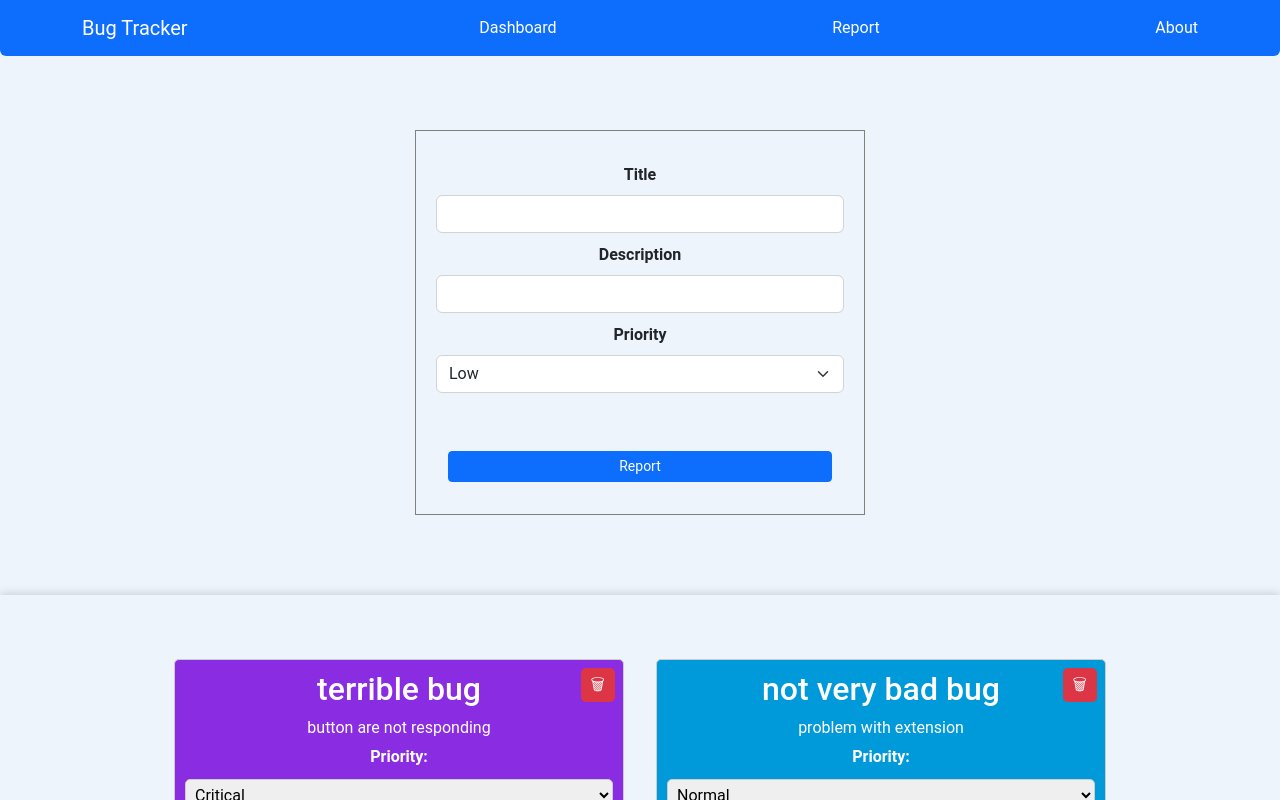
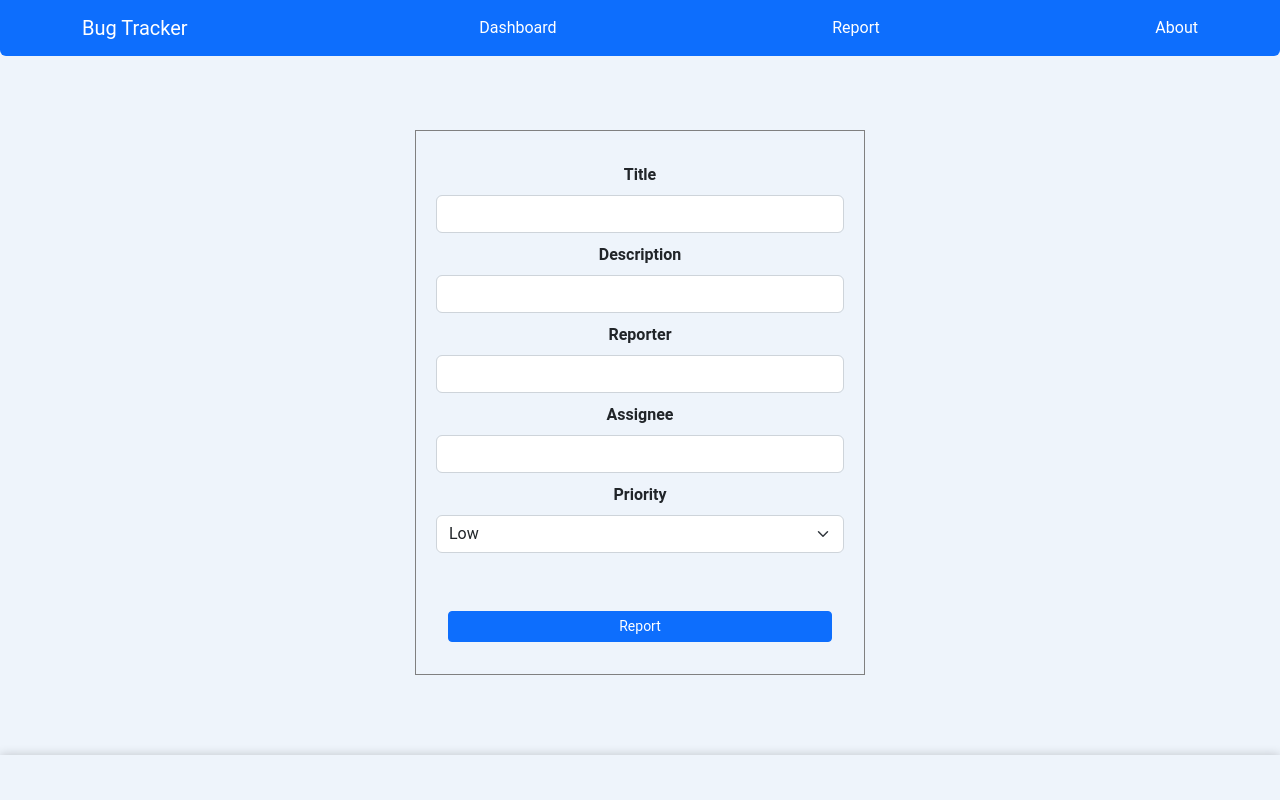
Before and after one commit to rezan83/bug-tracker, a React (Create React App) app: page /report in a window 1280 px wide. Shown: the top 800 px of the page. Built offline with nearby package versions, Linux system fonts and the light colour scheme.

Commit message:
add reporter, assignee and ability to edit assignee

```diff
--- a/src/App.js
+++ b/src/App.js
@@ -3,19 +3,20 @@ import { Routes, Route } from 'react-router-dom';
 import BugsList from './components/BugsList/BugsList';
 import BugForm from './components/BugForm';
 
-import BugsPeriorityPie from './components/BugsPriorityPie';
-import BugsSolvedPie from './components/BugsSolvedPie';
+import BugsPeriorityPie from './components/Charts/BugsPriorityPie';
+import BugsSolvedPie from './components/Charts/BugsSolvedPie';
 import Charts from './components/Charts';
 import { bugsData } from './bugsData';
 import NavBar from './components/NavBar/NavBar';
 import { usePopulateCharts } from './hooks/usePopulateCharts';
-import { useFetchAllBugs } from './hooks/useFetchAllBugs';
+// import { useFetchAllBugs } from './hooks/useFetchAllBugs';
 //the Issues is going to load when we click on a btn , I made it here just to see the style
 function App() {
  ;
   const [bugsDataSate, setBugsDataSate] = useState([]);
   useEffect(() => {
     setBugsDataSate(bugsData);
+
   }, []);
   // const { fetchingState, setBugsDataSate, bugsDataSate } = useFetchAllBugs();
   const { priorityData, solvedData } = usePopulateCharts(bugsDataSate);
@@ -27,6 +28,7 @@ function App() {
   };
   return (
     <div className="App">
+      {console.log(bugsDataSate)}
       <header className="App-header">
         <NavBar />
       </header>
--- a/src/bugsData.js
+++ b/src/bugsData.js
@@ -4,139 +4,179 @@ export const bugsData = [
       "title": "terrible bug",
       "description": "button are not responding",
       "solved": false,
-      "priority": 3
+      "priority": 3,
+      "assignee": "batman",
+      "reporter": "superman"
     },
     {
       "id": 2,
       "title": "not very bad bug",
       "description": "problem with extension",
       "solved": false,
-      "priority": 2
+      "priority": 2,
+      "assignee": "batman",
+      "reporter": "batman"
     },
     {
       "id": 3,
       "title": "not important bug",
       "description": "problem with styling",
       "solved": false,
-      "priority": 1
+      "priority": 1,
+      "assignee": "superman",
+      "reporter": "robocop"
     },
     {
       "id": 4,
       "title": "terrible bug",
       "description": "button are not responding",
       "solved": true,
-      "priority": 3
+      "priority": 3,
+      "assignee": "batman",
+      "reporter": "superman"
     },
     {
       "id": 5,
       "title": "not very bad bug",
       "description": "problem with extension",
       "solved": false,
-      "priority": 2
+      "priority": 2,
+      "assignee": "batman",
+      "reporter": "batman"
     },
     {
       "id": 6,
       "title": "not important bug",
       "description": "problem with styling",
       "solved": false,
-      "priority": 1
+      "priority": 1,
+      "assignee": "superman",
+      "reporter": "robocop"
     },
     {
       "id": 7,
       "title": "terrible bug",
       "description": "button are not responding",
       "solved": true,
-      "priority": 3
+      "priority": 3,
+      "assignee": "batman",
+      "reporter": "superman"
     },
     {
       "id": 8,
       "title": "not very bad bug",
       "description": "problem with extension",
       "solved": false,
-      "priority": 2
+      "priority": 2,
+      "assignee": "batman",
+      "reporter": "batman"
     },
     {
       "id": 9,
       "title": "not important bug",
       "description": "problem with styling",
       "solved": false,
-      "priority": 1
+      "priority": 1,
+      "assignee": "superman",
+      "reporter": "robocop"
     },
     {
       "id": 10,
       "title": "terrible bug",
       "description": "button are not responding",
       "solved": false,
-      "priority": 3
+      "priority": 3,
+      "assignee": "batman",
+      "reporter": "superman"
     },
     {
       "id": 11,
       "title": "not very bad bug",
       "description": "problem with extension",
       "solved": false,
-      "priority": 2
+      "priority": 2,
+      "assignee": "batman",
+      "reporter": "batman"
     },
     {
       "id": 12,
       "title": "not important bug",
       "description": "problem with styling",
       "solved": false,
-      "priority": 1
+      "priority": 1,
+      "assignee": "superman",
+      "reporter": "robocop"
     },
     {
       "id": 13,
       "title": "terrible bug",
       "description": "button are not responding",
       "solved": false,
-      "priority": 3
+      "priority": 3,
+      "assignee": "batman",
+      "reporter": "superman"
     },
     {
       "id": 14,
       "title": "not very bad bug",
       "description": "problem with extension",
       "solved": false,
-      "priority": 2
+      "priority": 2,
+      "assignee": "batman",
+      "reporter": "batman"
     },
     {
       "id": 15,
       "title": "not important bug",
       "description": "problem with styling",
       "solved": true,
-      "priority": 1
+      "priority": 1,
+      "assignee": "superman",
+      "reporter": "robocop"
     },
     {
       "id": 16,
       "title": "terrible bug",
       "description": "button are not responding",
       "solved": false,
-      "priority": 3
+      "priority": 3,
+      "assignee": "batman",
+      "reporter": "superman"
     },
     {
       "id": 17,
       "title": "not very bad bug",
       "description": "problem with extension",
       "solved": false,
-      "priority": 2
+      "priority": 2,
+      "assignee": "batman",
+      "reporter": "batman"
     },
     {
       "id": 18,
       "title": "not important bug",
       "description": "problem with styling",
       "solved": false,
-      "priority": 1
+      "priority": 1,
+      "assignee": "superman",
+      "reporter": "robocop"
     },
     {
       "id": 19,
       "title": "not very bad bug",
       "description": "problem with extension",
       "solved": true,
-      "priority": 2
+      "priority": 2,
+      "assignee": "batman",
+      "reporter": "batman"
     },
     {
       "id": 20,
       "title": "not important bug",
       "description": "problem with styling",
       "solved": false,
-      "priority": 1
+      "priority": 1,
+      "assignee": "superman",
+      "reporter": "robocop"
     }
   ]
--- a/src/components/BugForm/index.jsx
+++ b/src/components/BugForm/index.jsx
@@ -4,7 +4,7 @@ import Button from 'react-bootstrap/Button';
 import Form from 'react-bootstrap/Form';
 import Row from 'react-bootstrap/Row';
 import 'bootstrap/dist/css/bootstrap.min.css';
-import './bugform.css'
+import './bugform.css';
 
 const BugForm = ({ bugsDataSate, setBugsDataSate }) => {
   const [newBug, setNewBug] = useState({
@@ -12,11 +12,16 @@ const BugForm = ({ bugsDataSate, setBugsDataSate }) => {
     title: '',
     description: '',
     priority: 1,
-    solved: false
+    solved: false,
+    reporter: '',
+    assignee: ''
   });
   const handleAddBug = event => {
     event.preventDefault();
     const id = Math.random() + '';
+    if (newBug.assignee === '') {
+      newBug.assignee = newBug.reporter;
+    }
 
     setBugsDataSate([newBug, ...bugsDataSate]);
     setNewBug({
@@ -24,7 +29,9 @@ const BugForm = ({ bugsDataSate, setBugsDataSate }) => {
       title: '',
       description: '',
       priority: 1,
-      solved: false
+      solved: false,
+      reporter: '',
+      assignee: ''
     });
   };
   const handleChange = event => {
@@ -57,14 +64,31 @@ const BugForm = ({ bugsDataSate, setBugsDataSate }) => {
           required
         />
       </Form.Group>
+      <Form.Group as={Row}>
+        <Form.Label>Reporter</Form.Label>
+        <Form.Control
+          type="text"
+          name="reporter"
+          id="reporter"
+          value={newBug.reporter}
+          onChange={handleChange}
+          required
+        />
+      </Form.Group>
+      <Form.Group as={Row}>
+        <Form.Label>Assignee</Form.Label>
+        <Form.Control
+          type="text"
+          name="assignee"
+          id="assignee"
+          value={newBug.assignee}
+          onChange={handleChange}
+        />
+      </Form.Group>
 
       <Form.Group as={Row}>
         <Form.Label>Priority</Form.Label>
-        <Form.Select
-          name="priority"
-          id="priority"
-          value={newBug.priority}
-          onChange={handleChange}>
+        <Form.Select name="priority" id="priority" value={newBug.priority} onChange={handleChange}>
           <option value="1">Low</option>
           <option value="2">Normal</option>
           <option value="3">Critical</option>
--- a/src/components/BugsList/BugCard.jsx
+++ b/src/components/BugsList/BugCard.jsx
@@ -8,7 +8,12 @@ function BugCard({ bug, handleDeleteBug, handleGlobalChange }) {
     return ['low', 'normal', 'critical'][bugPriority - 1];
   };
   const handleLocalChange = event => {
-    handleGlobalChange({ ...bug, [event.target.name]: Number(event.target.value) });
+    const eventName = event.target.name;
+    let eventValue = event.target.value;
+    if (eventName === 'priority') {
+      eventValue = Number(eventValue);
+    }
+    handleGlobalChange({ ...bug, [eventName]: eventValue });
   };
   return (
     <div
@@ -20,6 +25,15 @@ function BugCard({ bug, handleDeleteBug, handleGlobalChange }) {
       </header>
       <p>{bug.description}</p>
       <div className="submit__button">
+        <label htmlFor="assignee">Assignee:</label>
+        <input
+          type="text"
+          id="assignee"
+          name="assignee"
+          value={bug.assignee}
+          onChange={handleLocalChange}
+        />
+
         <label htmlFor="priority">Priority:</label>
         <select id="priority" name="priority" value={bug.priority} onChange={handleLocalChange}>
           <option value="1">Low</option>
--- a/src/components/BugsList/bugslist.css
+++ b/src/components/BugsList/bugslist.css
@@ -35,6 +35,7 @@
 }
 .bug-card {
   position: relative;
+  text-align: left;
 }
 .card-container .btn.btn-delete {
   position: absolute;
@@ -54,6 +55,9 @@ label {
   font-weight: bold;
 }
 
+input {
+  padding: .5rem;
+}
 select {
   padding: 5px;
   border-radius: 5px;
```
Also changed, not shown: src/components/Charts/BugsSolvedByAssigneeBar/index.jsx (added, +56 -0 lines), src/components/Charts/BugsPriorityPie/index.jsx (renamed from src/components/BugsPriorityPie/index.jsx), src/components/Charts/BugsSolvedPie/index.jsx (renamed from src/components/BugsSolvedPie/index.jsx).
